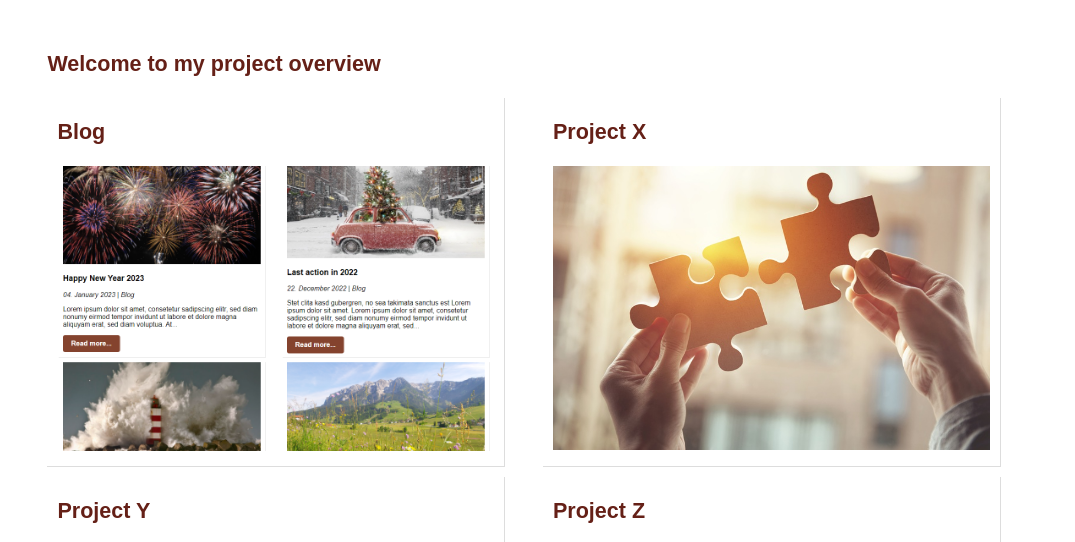
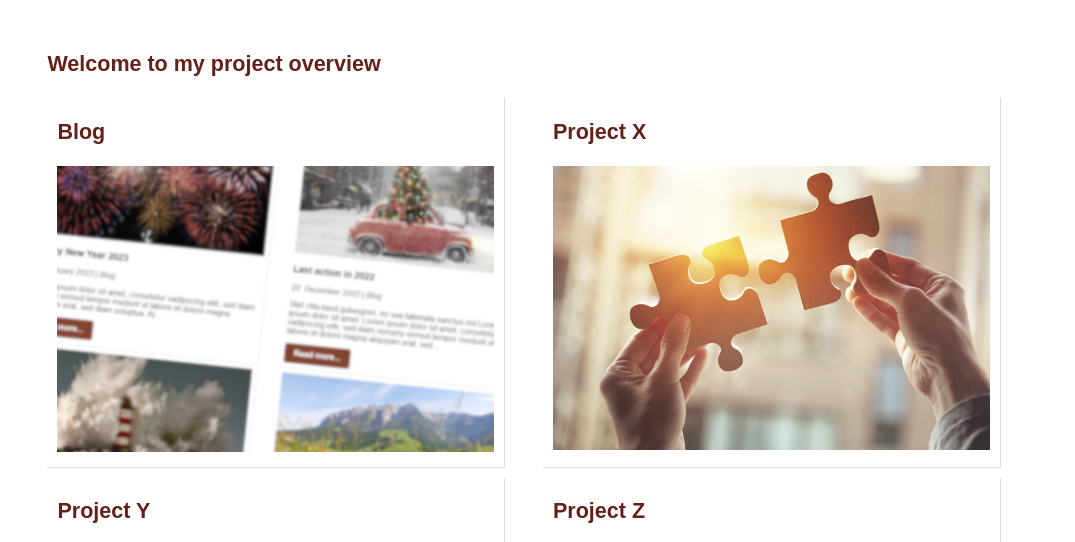
Before and after one commit to MHundeloh/MHundeloh.github.io, a plain HTML site: page index.html in a window 1280 px wide. Shown: the part 206-748 px from the top of the page, without its empty margins (102-1177 px from the left). Drawn offline with Linux system fonts and the light colour scheme.

```diff
--- a/index.html
+++ b/index.html
@@ -34,7 +34,7 @@
           <a href="blog.html">
             <h3>Blog</h3>
             <div class="list-item-box__image">
-              <img src="images/blog.png">
+              <img src="images/blog_blur.jpg">
             </div>
           </a>
         </li>
```
Also changed, not shown: images/blog_blur.jpg (added), images/ostern-2022.jpg, images/project_y.jpg, images/project_z.jpg, images/silvester_feuerwerk.jpg, images/storm_at_sea.jpg, images/weihnachtsbaum.jpg.
